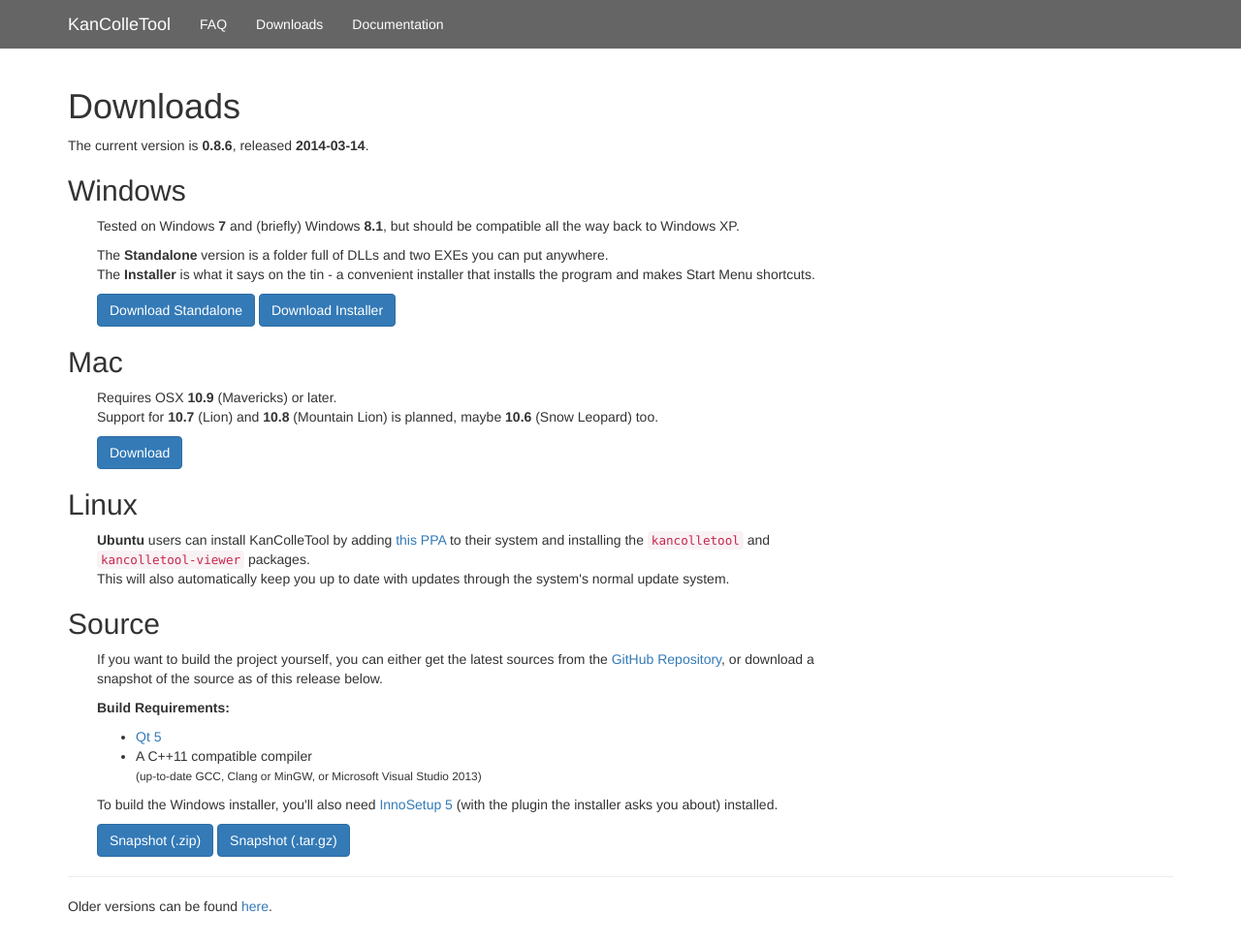
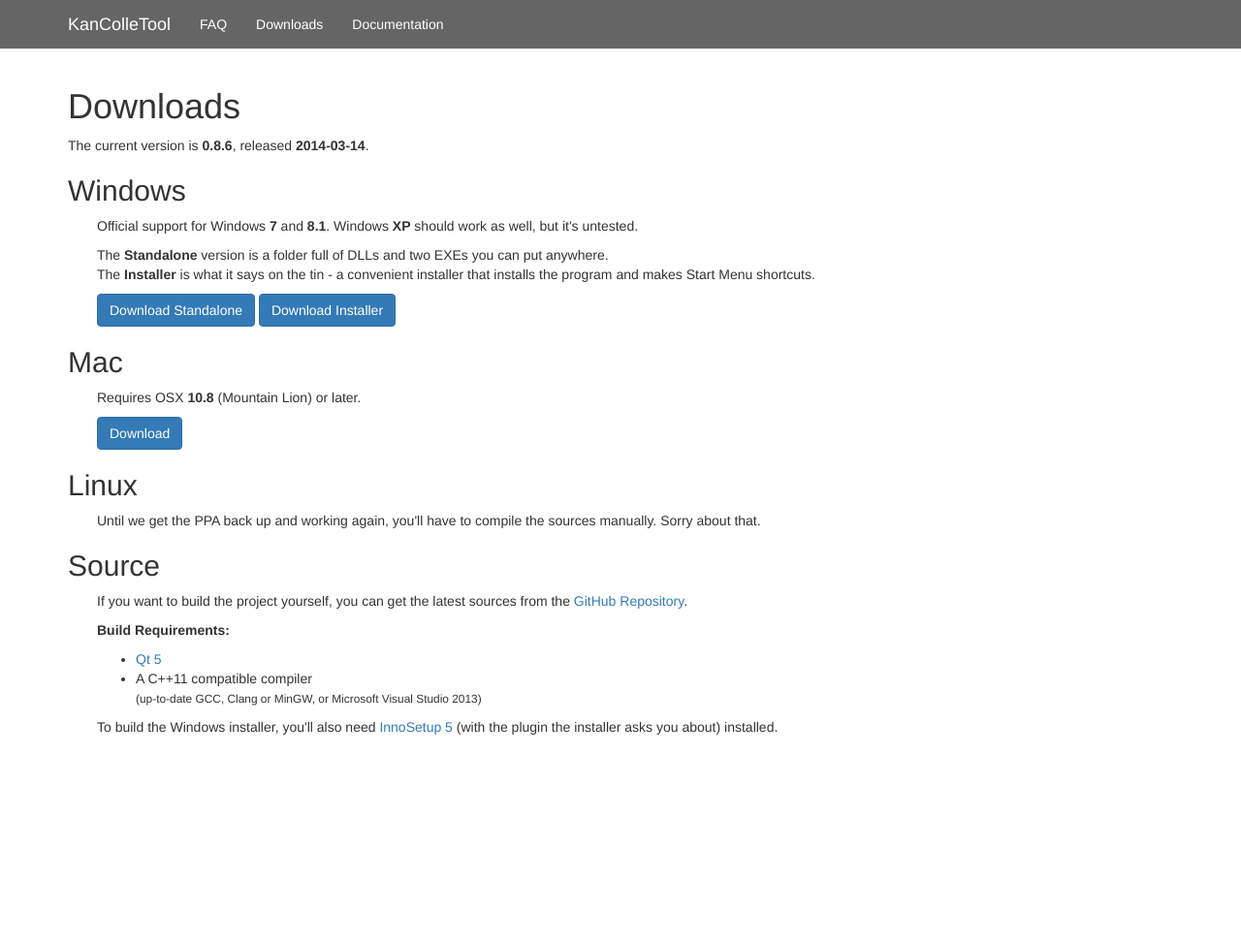
Before and after one commit to KanColleTool/kancolletool.github.io, a Jekyll site: the page built from downloads/index.html, in a window 1280 px wide and 975 px high. Shown: the whole window at 97% size. Built offline with Jekyll 4.4.1, drawn with Linux system fonts in a browser that asks for light colours; nearby versions of some CDN libraries; Markdown is read by kramdown in place of the engine named in the settings.

Commit message:
Download page rewrite

```diff
--- a/downloads/index.html
+++ b/downloads/index.html
@@ -11,7 +11,7 @@
 <h2>Windows</h2>
 <div class="dl-section">
 	<p>
-		Tested on Windows <strong>7</strong> and (briefly) Windows <strong>8.1</strong>, but should be compatible all the way back to Windows XP.
+		Official support for Windows <strong>7</strong> and <strong>8.1</strong>. Windows <strong>XP</strong> should work as well, but it's untested.
 	</p>
 	<p>
 		The <strong>Standalone</strong> version is a folder full of DLLs and two EXEs you can put anywhere.<br />
@@ -26,8 +26,7 @@
 <h2>Mac</h2>
 <div class="dl-section">
 	<p>
-		Requires OSX <strong>10.9</strong> (Mavericks) or later.<br />
-		Support for <strong>10.7</strong> (Lion) and <strong>10.8</strong> (Mountain Lion) is planned, maybe <strong>10.6</strong> (Snow Leopard) too.
+		Requires OSX <strong>10.8</strong> (Mountain Lion) or later.
 	</p>
 	<div class="dl-links">
 		<a class="btn btn-primary" href="http://kancolletool.s3.amazonaws.com/downloads/{{ site.data.downloads[0].version }}/KanColleTool.dmg">Download</a>
@@ -37,15 +36,16 @@
 <h2>Linux</h2>
 <div class="dl-section">
 	<p>
-		<strong>Ubuntu</strong> users can install KanColleTool by adding <a href="https://launchpad.net/~kancolletool/+archive/ppa">this PPA</a> to their system and installing the <code>kancolletool</code> and <code>kancolletool-viewer</code> packages.<br />
-		This will also automatically keep you up to date with updates through the system's normal update system.
+		<!--<strong>Ubuntu</strong> users can install KanColleTool by adding <a href="https://launchpad.net/~kancolletool/+archive/ppa">this PPA</a> to their system and installing the <code>kancolletool</code> and <code>kancolletool-viewer</code> packages.<br />
+		This will also automatically keep you up to date with updates through the system's normal update system.-->
+		Until we get the PPA back up and working again, you'll have to compile the sources manually. Sorry about that.
 	</p>
 </div>
 
 <h2>Source</h2>
 <div class="dl-section">
 	<p>
-		If you want to build the project yourself, you can either get the latest sources from the <a href="https://github.com/KanColleTool/KanColleTool/">GitHub Repository</a>, or download a snapshot of the source as of this release below.
+		If you want to build the project yourself, you can get the latest sources from the <a href="https://github.com/KanColleTool/KanColleTool/">GitHub Repository</a>.
 	</p>
 	<p>
 		<strong>Build Requirements:</strong>
@@ -55,13 +55,4 @@
 		</ul>
 		To build the Windows installer, you'll also need <a href="http://www.jrsoftware.org/isinfo.php">InnoSetup 5</a> (with the plugin the installer asks you about) installed.
 	</p>
-	<div class="dl-links">
-		<a class="btn btn-primary" href="https://github.com/KanColleTool/KanColleTool/archive/{{ site.data.downloads[0].commit }}.zip">Snapshot (.zip)</a>
-		<a class="btn btn-primary" href="https://github.com/KanColleTool/KanColleTool/archive/{{ site.data.downloads[0].commit }}.tar.gz">Snapshot (.tar.gz)</a>
-	</div>
 </div>
-
-<hr />
-<p>
-	Older versions can be found <a href="https://github.com/KanColleTool/KanColleTool/releases">here</a>.
-</p>
```
